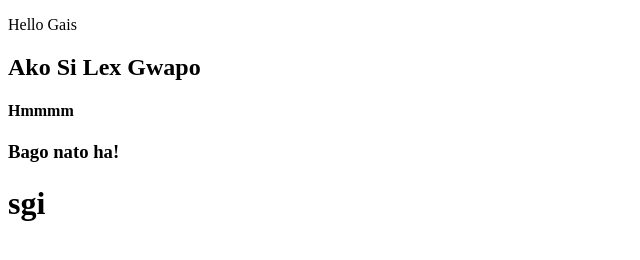
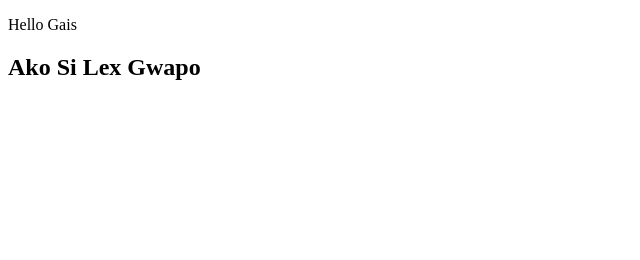
Before and after one commit to Xel-na/HTML_only, a plain HTML site: page Bonotan.html in a window 1280 px wide. Shown: the whole page, without its empty margins (0-640 px from the left). Drawn offline with Linux system fonts and the light colour scheme.

Commit message:
Balik sa sugod

```diff
--- a/Bonotan.html
+++ b/Bonotan.html
@@ -8,9 +8,6 @@
 <body>
     <p>Hello Gais</p>
     <h2>Ako Si Lex Gwapo</h2>
-    <h4>Hmmmm</h4>
-    <h3>Bago nato ha!</h3>
-    <h1>sgi</h1>
 
 </body>
 </html>
```
